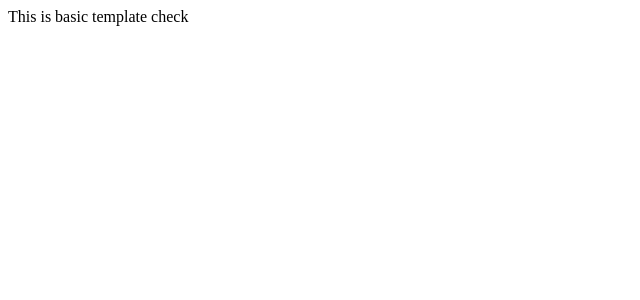
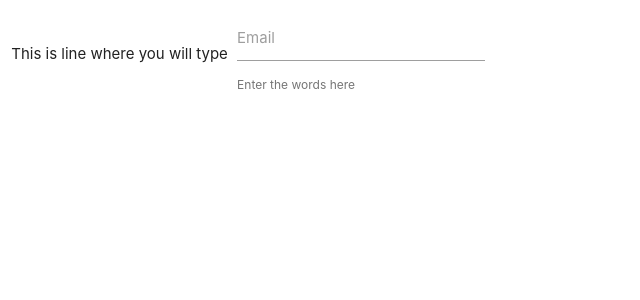
Before and after one commit to JAgrit20/Word-Counter-Django, a Django app: page / in a window 1280 px wide. Shown: the top 300 px of the page, without its empty margins (0-640 px from the left). Run offline with Django 3.2, Linux system fonts and the light colour scheme.

Commit message:
added materize css

```diff
--- a/templates/home.html
+++ b/templates/home.html
@@ -1 +1,30 @@
-This is basic template check
+<!DOCTYPE html>
+<html lang="en">
+<head>
+    <meta charset="UTF-8">
+     <!-- Compiled and minified CSS -->
+     <link rel="stylesheet" href="https://cdnjs.cloudflare.com/ajax/libs/materialize/1.0.0/css/materialize.min.css">
+
+     <!-- Compiled and minified JavaScript -->
+     <script src="https://cdnjs.cloudflare.com/ajax/libs/materialize/1.0.0/js/materialize.min.js"></script>
+    <meta name="viewport" content="width=device-width, initial-scale=1.0">
+    <title>Document</title>
+</head>
+<body>
+    <div class="row">
+        <form class="col s12">
+          <div class="row">
+            <div class="col s12">
+              This is line where you will type
+              <div class="input-field inline">
+                <input id="email_inline" type="email" class="validate">
+                <label for="email_inline">Email</label>
+                <span class="helper-text" data-error="wrong" data-success="right">Enter the words here</span>
+              </div>
+            </div>
+          </div>
+        </form>
+      </div>
+
+</body>
+</html>
--- a/wordcount/views.py
+++ b/wordcount/views.py
@@ -4,3 +4,6 @@
 
 def homepage(request):
     return render(request,'home.html')
+
+    # def homepage(request):
+    # return render(request,'home.html',{"hithere":'this is jagrit'})
```
